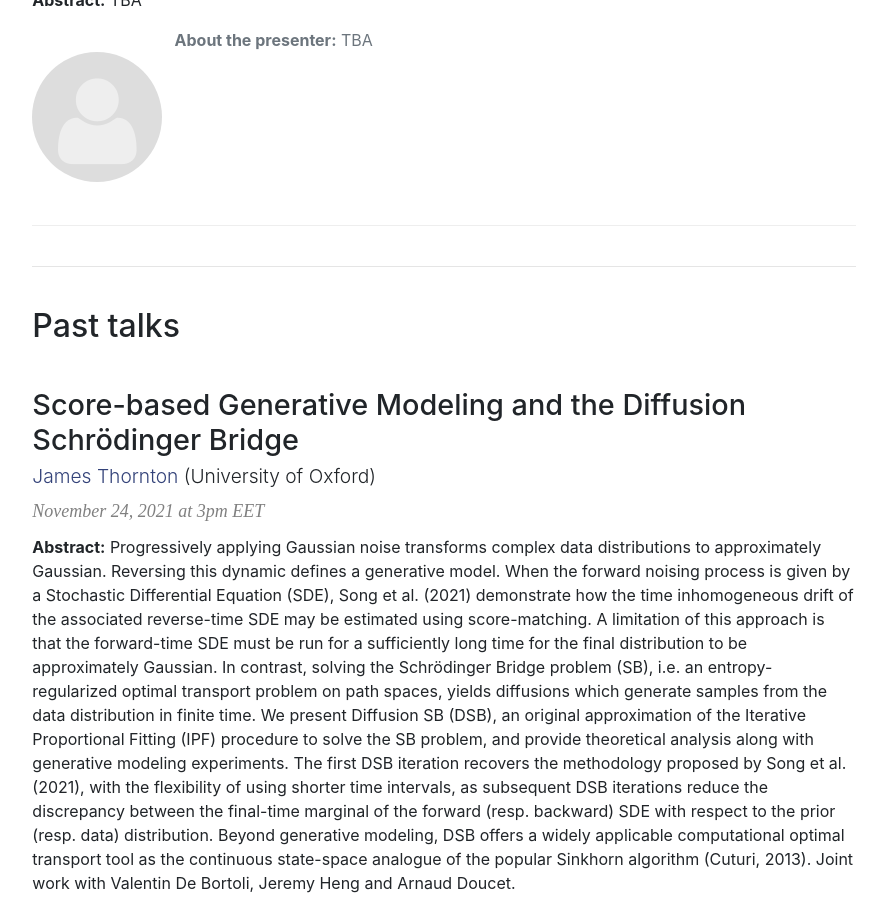
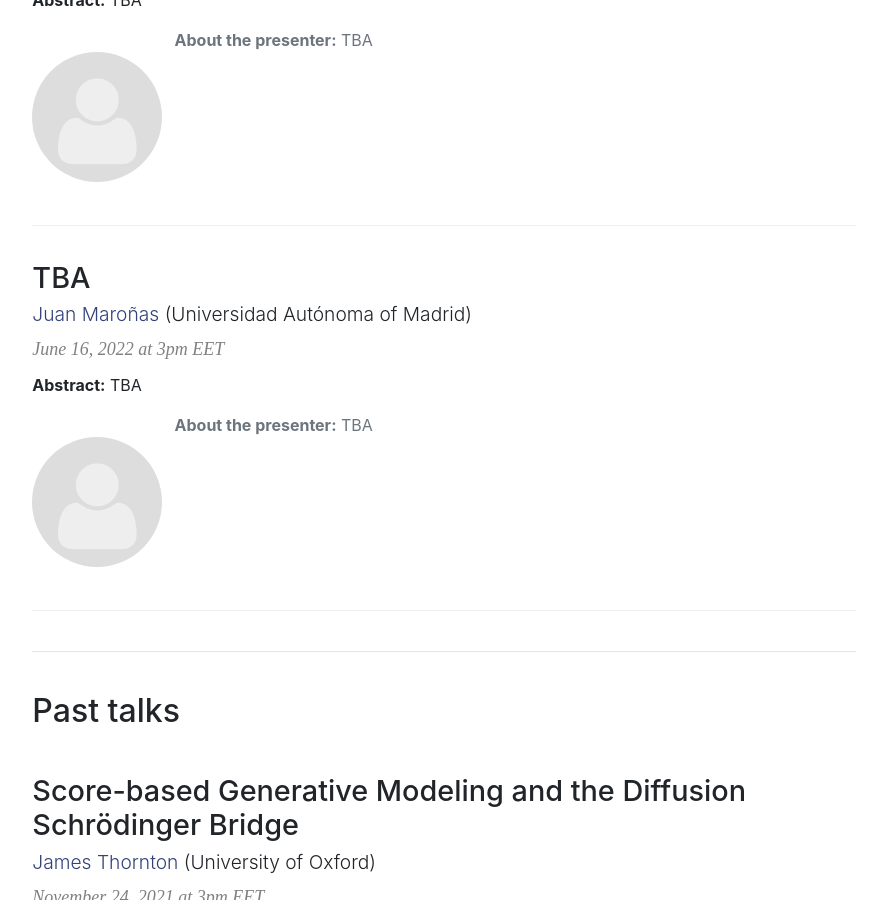
Before and after one commit to AaltoML/apml, a Jekyll site: the page built from index.html, in a window 1280 px wide and 900 px high, scrolled down 4119 px. Shown: the whole window, without its empty margins (196-1083 px from the left). Built offline with Jekyll 4.4.1, drawn with Linux system fonts in a browser that asks for light colours.

Commit message:
Added Juan Maroñas

```diff
--- a/_data/talks.yml
+++ b/_data/talks.yml
@@ -133,3 +133,11 @@
   affiliation: "University of Copenhagen"
   abstract: "TBA"
   biography: "TBA"
+
+- date: June 16, 2022 at 3pm EET
+  title: "TBA"
+  presenter: "Juan Maroñas"
+  url: https://scholar.google.com/citations?user=sGtYXSMAAAAJ
+  affiliation: "Universidad Autónoma of Madrid"
+  abstract: "TBA"
+  biography: "TBA"
```
